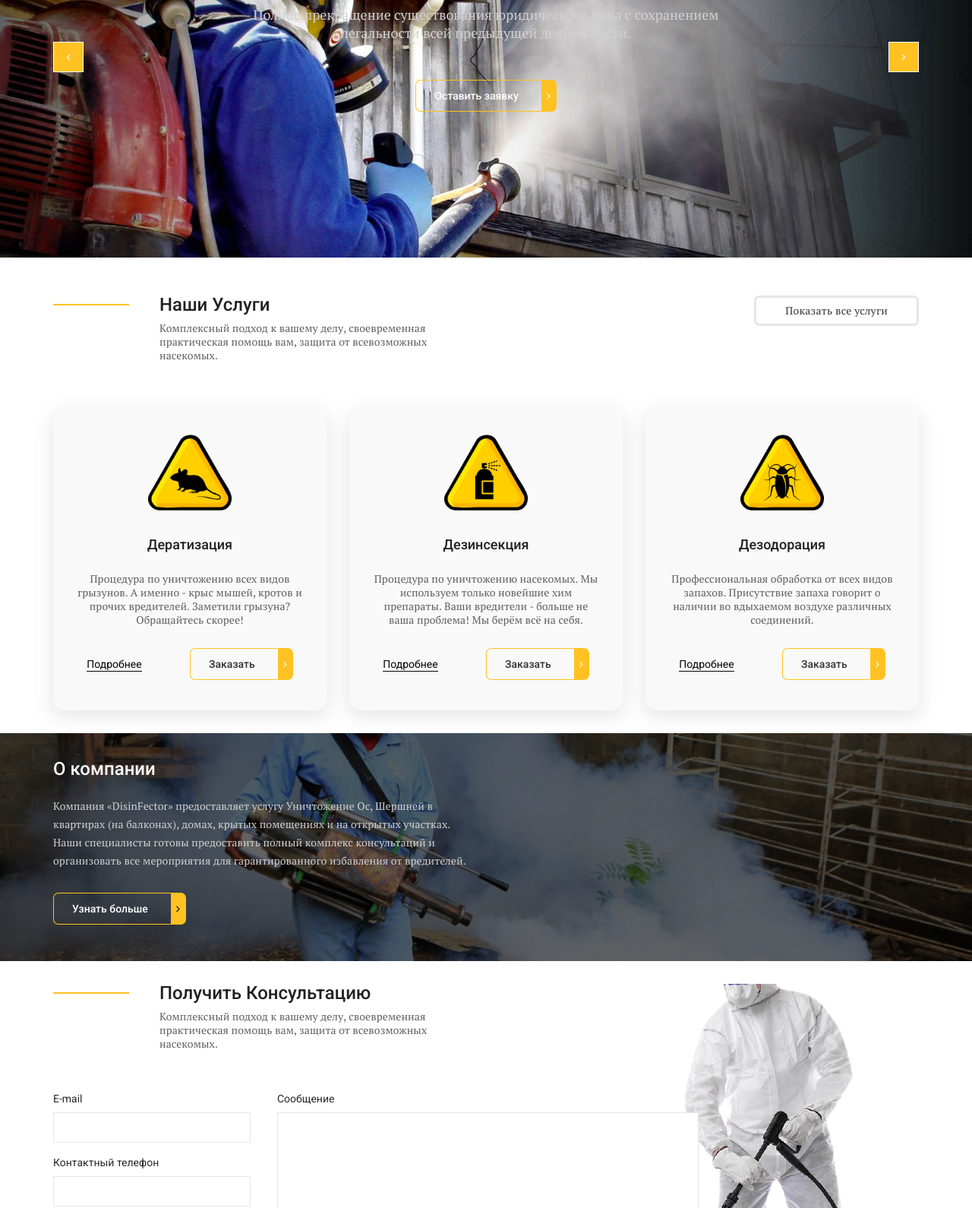
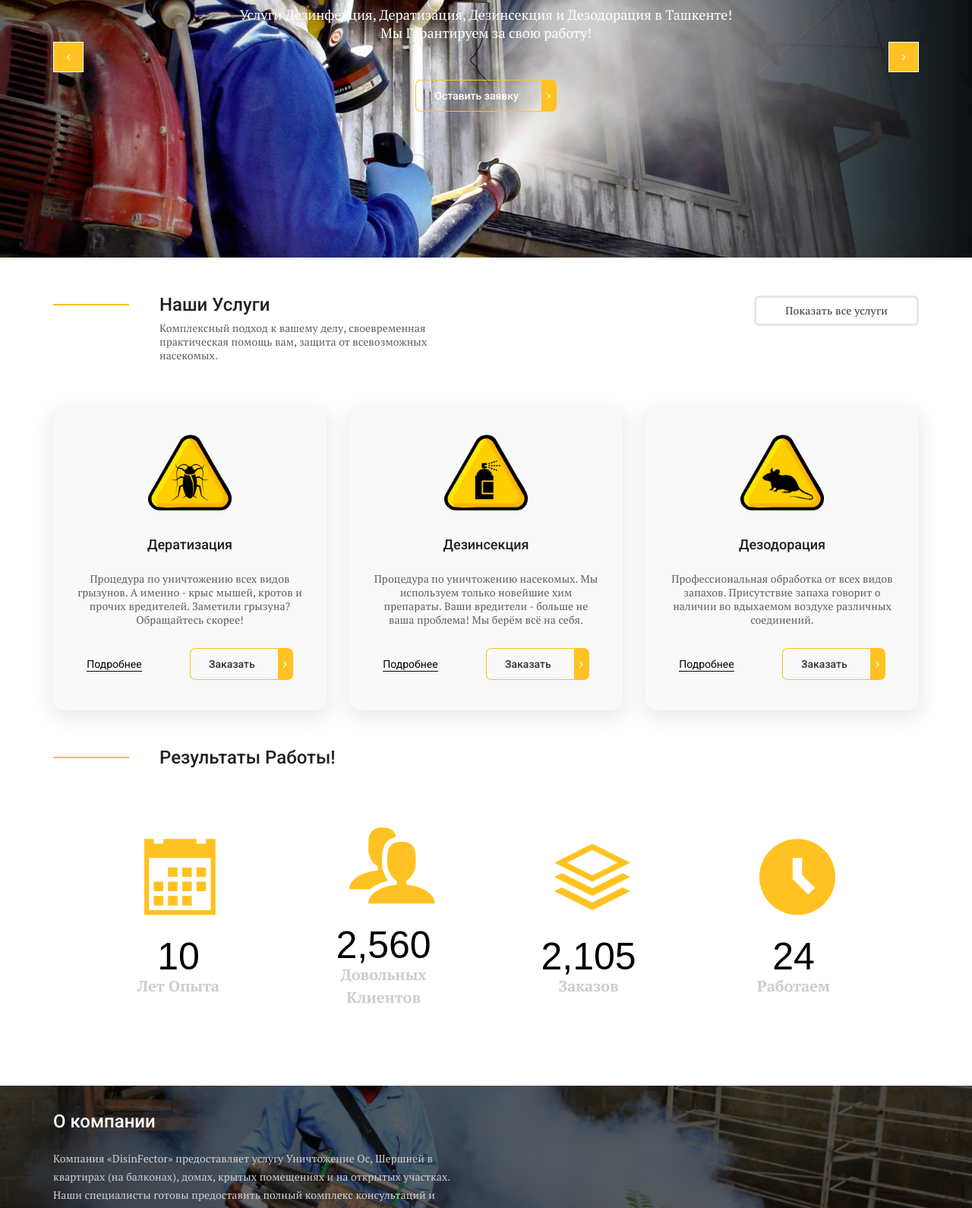
Before and after one commit to AS-Groop/dezinfiksiya, a plain HTML site: page index.html in a window 1280 px wide. Shown: the part 301-1891 px from the top of the page at 76% size. Drawn offline with nearby package versions, Linux system fonts and the light colour scheme; files whose address does not match are found by name.

Commit message:
resultat rabote bo'limi qo'shildi

```diff
--- /dev/null
+++ b/counter-style.css
@@ -0,0 +1,134 @@
+/* @import url('https://fonts.googleapis.com/css2?family=Poppins:wght@200;300;400;500;600;700&display=swap');*/
+/* *{
+  margin: 0;
+  padding: 0;
+  box-sizing: border-box;
+  font-family: 'Poppins', sans-serif;
+} */
+/*
+.section{
+  background: url("images/bg-1.jpg") no-repeat;
+  height: 100vh;
+  background-size: cover;
+  background-position: center;
+  background-attachment: fixed;
+}
+.wrapper{
+  padding: 20px 50px;
+}
+.wrapper .title{
+  font-size: 40px;
+  font-weight: 600;
+  margin-bottom: 10px;
+}
+.wrapper p{
+  text-align: justify;
+  padding-bottom: 20px;
+} */
+.counter__up{
+  /* background: url("./bugun/fon.jpg") no-repeat;
+  background-size: cover; */
+  /* background-attachment: fixed; */
+
+}
+.counter-up{
+  /* background: url("./bugun/fon.jpg") no-repeat; */
+  min-height: 50vh;
+  /* background-size: cover;
+  background-attachment: fixed; */
+  padding: 0 50px;
+  position: relative;
+  display: flex;
+  align-items: center;
+}
+.counter__up-title{
+    margin: 20px 0;
+}
+.counter-up .content{
+  z-index: 1;
+  position: relative;
+  display: flex;
+  width: 100%;
+  height: 100%;
+  flex-wrap: wrap;
+  align-items: center;
+  justify-content: space-between;
+}
+.counter-up .content .box{
+  border: 1px dashed rgba(255,255,255,0.6);
+  width: calc(25% - 30px);
+  border-radius: 5px;
+  display: flex;
+  align-items: center;
+  justify-content: space-evenly;
+  flex-direction: column;
+  padding: 20px;
+}
+.content .box .icon.clock::before{
+    content: '\e94f';
+}
+.content .box .icon.zakaz::before{
+    content: '\e92e';
+}
+.content .box .icon.users::before{
+    content: '\e972';
+}
+.content .box .icon::before{
+    content: '\e953';
+    position: absolute;
+    font-size: 100px;
+    top: 0;
+    display: block;
+    width: 100%;
+    left: 0;
+    color: #ffc222;
+    height: 100%;
+    align-items: center;
+    justify-content: center;
+    text-align: center;
+    font-family: 'icomoon';
+}
+.content .box .icon{
+    width: 90px;
+    height: 90px;
+    /* background-color: #ffc222; */
+    margin-bottom: 15px;
+    position: relative;
+}
+.content .box .counter{
+  font-size: 50px;
+  font-weight: 500;
+  /* color: #f2f2f2; */
+  color: #000;
+  font-family: sans-serif;
+}
+.content .box .text{
+  font-weight: 800;
+  font-size: 20px;
+  line-height: 30px;
+  margin-top: 15px;
+  color: #ccc;
+  text-align: center;
+}
+@media screen and (max-width: 1036px) {
+  .counter-up{
+    padding: 50px 50px 0 50px;
+  }
+  .counter-up .content .box{
+    width: calc(50% - 30px);
+    margin-bottom: 50px;
+  }
+}
+@media screen and (max-width: 580px) {
+  .counter-up .content .box{
+    width: 100%;
+  }
+}
+@media screen and (max-width: 500px) {
+  .wrapper{
+    padding: 20px;
+  }
+  .counter-up{
+    padding: 30px 20px 0 20px;
+  }
+}
--- a/css/style.css
+++ b/css/style.css
@@ -126,7 +126,7 @@ header{
   text-transform: uppercase;
   font-size: 30px;
   line-height: 36px;
-  color: #fff;
+  color: #f4f76e;
   font-weight: 500;
   letter-spacing: 1.5px;
   margin-bottom: 22px;
@@ -135,7 +135,7 @@ header{
 .slider__text{
   line-height: 24px;
   font-size: 18px;
-  color: #d3d2d2;
+  color: #fff;
   margin-bottom: 50px;
 }
 .default-btn{
@@ -211,14 +211,16 @@ header{
 }
 .services__title-box,
 .form__title-box,
-.news__title-box{
+.news__title-box,
+.counter__up-title{
   max-width: 520px;
   padding-left: 140px;
   position: relative;
 }
 .services__title-box:before,
 .form__title-box:before,
-.news__title-box:before{
+.news__title-box:before,
+.counter__up-title:before{
   content: "";
   position: absolute;
   width: 100px;
@@ -229,7 +231,8 @@ header{
 }
 .services__title,
 .form__title,
-.news__title{
+.news__title,
+.counter__up-title{
   font-size: 24px;
   font-weight: 500;
   line-height: 24px;
@@ -374,6 +377,7 @@ header{
   height: 40px;
   border: 1px solid #e6e6e6;
   padding: 0px 10px;
+  border-radius: 4px;
 }
 .form__box-inner select{
   outline: none;
@@ -387,6 +391,7 @@ header{
   height: 40px;
   border: 1px solid #e6e6e6;
   padding-left: 17px;
+  border-radius: 4px;
 }
 .form__box-inner .jq-selectbox__trigger-arrow:before{
   content: "\f105";
@@ -441,6 +446,7 @@ header{
   height: 208px;
   resize: none;
   margin-bottom: 40px;
+  border-radius: 15px;
 }
 .form__box-inner button{
   background-color: transparent;
@@ -586,6 +592,8 @@ header{
   font-family: 'Roboto', sans-serif;
   letter-spacing: 0.5px;
   margin-bottom: 15px;
+  display: flex;
+  align-items: center;
 }
 .news__slider-text{
   margin-bottom: 30px;
@@ -710,3 +718,20 @@ header{
   display: none;
   font-size: 28px;
 }
+
+
+
+
+
+
+
+
+
+.img-news{
+  display: inline-block;
+  max-width: 100px;
+  margin-right: 15px;
+}
+.img-news img{
+  width: 100%;
+}
--- a/index.html
+++ b/index.html
@@ -10,11 +10,14 @@
     rel="stylesheet">
   <link rel="stylesheet" href="css/normalize.css">
   <link rel="stylesheet" href="css/fonts.css">
+  <link rel="stylesheet" href="css/fonts2.css">
   <link rel="stylesheet" href="css/jquery.fancybox.min.css">
   <link rel="stylesheet" href="css/slick.css">
   <link rel="stylesheet" href="css/jquery.formstyler.css">
   <link rel="stylesheet" href="css/style.css">
   <link rel="stylesheet" href="css/media.css">
+  <!-- <title>Counter up Animation on Scroll | AS-Groop</title> -->
+  <link rel="stylesheet" href="./counter-style.css">
 </head>
 
 <body>
@@ -58,10 +61,10 @@
         <div class="slider__item">
           <div class="slider__item-content">
             <div class="slider__title">
-              КОМПЛЕКСНОЕ ЗАКРЫТИЕ ПРЕДПРИЯТИЯ
+              Disinfection Factor
             </div>
             <div class="slider__text">
-              Полное прекращение существования юридического лица с сохранением легальности всей предыдущей деятельности.
+              Услуги Дезинфекция, Дератизация, Дезинсекция и Дезодорация в Ташкенте! Мы Гарантируем за свою работу!
             </div>
             <a data-fancybox data-src="#modal" href="javascript:;" class="slider__btn default-btn">
               Оставить заявку
@@ -71,10 +74,10 @@
         <div class="slider__item">
           <div class="slider__item-content">
             <div class="slider__title">
-              КОМПЛЕКСНОЕ ЗАКРЫТИЕ ПРЕДПРИЯТИЯ
+              Disinfection Factor
             </div>
             <div class="slider__text">
-              Полное прекращение существования юридического лица с сохранением легальности всей предыдущей деятельности.
+              Услуги Дезинфекция, Дератизация, Дезинсекция и Дезодорация в Ташкенте! Мы Гарантируем за свою работу!
             </div>
             <a data-fancybox data-src="#modal" href="javascript:;" class="slider__btn default-btn">
               Оставить заявку
@@ -84,10 +87,10 @@
         <div class="slider__item">
           <div class="slider__item-content">
             <div class="slider__title">
-              КОМПЛЕКСНОЕ ЗАКРЫТИЕ ПРЕДПРИЯТИЯ
+              Disinfection Factor
             </div>
             <div class="slider__text">
-              Полное прекращение существования юридического лица с сохранением легальности всей предыдущей деятельности.
+              Услуги Дезинфекция, Дератизация, Дезинсекция и Дезодорация в Ташкенте! Мы Гарантируем за свою работу!
             </div>
             <a data-fancybox data-src="#modal" href="javascript:;" class="slider__btn default-btn">
               Оставить заявку
@@ -119,12 +122,13 @@
       </div>
       <div class="services__items">
         <div class="services__item">
-          <img src="bugun/таракан1.png" width="63px" alt="">
+          <img src="bugun/освежитель_13.png" width="63px" alt="">
           <div class="services__item-title">
             Дератизация
           </div>
           <div class="services__item-text">
-            Процедура по уничтожению всех видов грызунов. А именно - крыс мышей, кротов и прочих вредителей. Заметили грызуна? Обращайтесь скорее!
+            Процедура по уничтожению всех видов грызунов. А именно - крыс мышей, кротов и прочих вредителей. Заметили
+            грызуна? Обращайтесь скорее!
           </div>
           <div class="services__item-btn">
             <a class="services__item-link" href="#">Подробнее</a>
@@ -139,7 +143,8 @@
             Дезинсекция
           </div>
           <div class="services__item-text">
-            Процедура по уничтожению насекомых. Мы используем только новейшие хим препараты. Ваши вредители - больше не ваша проблема! Мы берём всё на себя.
+            Процедура по уничтожению насекомых. Мы используем только новейшие хим препараты. Ваши вредители - больше не
+            ваша проблема! Мы берём всё на себя.
           </div>
           <div class="services__item-btn">
             <a class="services__item-link" href="#">Подробнее</a>
@@ -149,18 +154,51 @@
           </div>
         </div>
         <div class="services__item">
-          <img src="bugun/освежитель_13.png" alt="">
+          <img src="bugun/таракан1.png" alt="">
           <div class="services__item-title">
             Дезодорация
           </div>
           <div class="services__item-text">
-            Профессиональная обработка от всех видов запахов. Присутствие запаха говорит о наличии во вдыхаемом воздухе различных соединений.
+            Профессиональная обработка от всех видов запахов. Присутствие запаха говорит о наличии во вдыхаемом воздухе
+            различных соединений.
           </div>
           <div class="services__item-btn">
             <a class="services__item-link" href="#">Подробнее</a>
             <a data-fancybox data-src="#modal" href="javascript:;" class="default-btn">
               Заказать
             </a>
+          </div>
+        </div>
+      </div>
+    </div>
+  </section>
+
+  <section class="counter__up">
+    <div class="container">
+      <div class="counter__up-title">
+        Результаты Работы!
+      </div>
+      <div class="counter-up">
+        <div class="content">
+          <div class="box">
+            <div class="icon"></div>
+            <div class="counter">10</div>
+            <div class="text">Лет Опыта</div>
+          </div>
+          <div class="box">
+            <div class="icon users"></div>
+            <div class="counter">2,560</div>
+            <div class="text">Довольных Клиентов</div>
+          </div>
+          <div class="box">
+            <div class="icon zakaz"></div>
+            <div class="counter">2,105</div>
+            <div class="text">Заказов</div>
+          </div>
+          <div class="box">
+            <div class="icon clock"></div>
+            <div class="counter">24</div>
+            <div class="text">Работаем</div>
           </div>
         </div>
       </div>
@@ -175,7 +213,9 @@
             О компании
           </div>
           <div class="about__text">
-          Компания «DisinFector» предоставляет услугу Уничтожение Ос, Шершней в квартирах (на балконах), домах, крытых помещениях и на открытых участках. Наши специалисты готовы предоставить полный комплекс консультаций и организовать все мероприятия для гарантированного избавления от вредителей.
+            Компания «DisinFector» предоставляет услугу Уничтожение Ос, Шершней в квартирах (на балконах), домах, крытых
+            помещениях и на открытых участках. Наши специалисты готовы предоставить полный комплекс консультаций и
+            организовать все мероприятия для гарантированного избавления от вредителей.
           </div>
           <a href="#" class="about__btn default-btn">
             Узнать больше
@@ -248,7 +288,8 @@
               Безопасность
             </div>
             <div class="advantages__text">
-            Борьба с носикомами наши специалисты осуществляет только с применением сертифицированных препаратов, а сама прибрежная территория дополнительно обрабатывается специальными биологическими веществами.
+              Борьба с носикомами наши специалисты осуществляет только с применением сертифицированных препаратов, а
+              сама прибрежная территория дополнительно обрабатывается специальными биологическими веществами.
             </div>
           </div>
           <div class="advantages-item">
@@ -257,7 +298,8 @@
               Гарантия Качества
             </div>
             <div class="advantages__text">
-            Благодаря тому, что наши специалисты применяют только современное оборудование, им удается добиться действительно высочайшего уровня качественности всей выполненной работы.
+              Благодаря тому, что наши специалисты применяют только современное оборудование, им удается добиться
+              действительно высочайшего уровня качественности всей выполненной работы.
             </div>
           </div>
           <div class="advantages-item">
@@ -266,7 +308,8 @@
               Оперативность
             </div>
             <div class="advantages__text">
-            Мы ценим и уважаем всех наших клиентов, именно поэтому команда специалистов выезжает на вызов незамедлительно, то есть сразу же после поступления звонка.
+              Мы ценим и уважаем всех наших клиентов, именно поэтому команда специалистов выезжает на вызов
+              незамедлительно, то есть сразу же после поступления звонка. <div class="num">1258</div>
             </div>
           </div>
         </div>
@@ -297,10 +340,19 @@
           <div class="news__slider-inner">
             <div class="news__slider-item">
               <div class="news__slider-title">
+                <div class="img-news">
+                  <img src="./bugun/komar-300x300.png" alt="">
+                </div>
                 Уничтожение Комаров И Мух
               </div>
-              <div class="news__slider-text">Уничтожение комаров и мух – это специальная услуга компании «DisinFector», которая направлена на создание максимально комфортных условий для жизни человека и безопасных для его здоровья.
-              <br>Весной и летом уничтожение таких насекомых должно проводиться планово, с применением эффективных методов борьбы с комарами. В любой ситуации лучше доверить осуществление данной процедуры профессионалам. Ведь они с этой работой справятся не только правильно, оперативно и эффективно, но и безопасно для окружающих. Специалисты компании «DesinFector» окажут консультации и организуют полный комплекс мероприятий по доступной стоимости и максимально качественно.
+              <div class="news__slider-text">Уничтожение комаров и мух – это специальная услуга компании «DisinFector»,
+                которая направлена на создание максимально комфортных условий для жизни человека и безопасных для его
+                здоровья.
+                <br>Весной и летом уничтожение таких насекомых должно проводиться планово, с применением эффективных
+                методов борьбы с комарами. В любой ситуации лучше доверить осуществление данной процедуры
+                профессионалам. Ведь они с этой работой справятся не только правильно, оперативно и эффективно, но и
+                безопасно для окружающих. Специалисты компании «DesinFector» окажут консультации и организуют полный
+                комплекс мероприятий по доступной стоимости и максимально качественно.
               </div>
               <div class="news__slider-author">
 
@@ -308,10 +360,16 @@
             </div>
             <div class="news__slider-item">
               <div class="news__slider-title">
+                <div class="img-news">
+                  <img src="./bugun/klopa-300x300.png" alt="">
+                </div>
                 Уничтожение Клопов
               </div>
-              <div class="news__slider-text">Борьба с клопами является достаточно сложной задачей, однако специалисты компании «DisinFector» готовы решить ее оперативно, качественно и безопасно.
-              <br>Если Вы заботитесь о своем здоровье и здоровье своих близких, если Вы на 100% хотите быть уверены, что избавитесь от проблемы, компания «DisinFector» предлагает Вам услугу Уничтожение клопов. Доверьте свои проблемы профессионалам.
+              <div class="news__slider-text">Борьба с клопами является достаточно сложной задачей, однако специалисты
+                компании «DisinFector» готовы решить ее оперативно, качественно и безопасно.
+                <br>Если Вы заботитесь о своем здоровье и здоровье своих близких, если Вы на 100% хотите быть уверены,
+                что избавитесь от проблемы, компания «DisinFector» предлагает Вам услугу Уничтожение клопов. Доверьте
+                свои проблемы профессионалам.
               </div>
               <div class="news__slider-author">
 
@@ -319,12 +377,19 @@
             </div>
             <div class="news__slider-item">
               <div class="news__slider-title">
+                <div class="img-news">
+                  <img src="./bugun/krisa.png" alt="">
+                </div>
                 Уничтожение Грызунов
               </div>
               <div class="news__slider-text">
-                В жилых и производственных объектах, торговых, деловых и развлекательных центрах, на предприятиях общественного питания и в ЛПУ, на объектах транспортной инфраструктуры, на сельскохозяйственных территориях, зерно- и овощехранилищах появление крыс или мышей крайне неприятная проблема.
+                В жилых и производственных объектах, торговых, деловых и развлекательных центрах, на предприятиях
+                общественного питания и в ЛПУ, на объектах транспортной инфраструктуры, на сельскохозяйственных
+                территориях, зерно- и овощехранилищах появление крыс или мышей крайне неприятная проблема.
                 <br>Основными видами вреда, наносимого такими грызунами как крысы являются:<br>
-                Порча продовольствия и товаров. Нарушение коммуникационных и электрических сетей. Распространение инфекционных заболеваний, некоторые из которых смертельно опасны для человека. Грызуны способны переносить чуму, туляремию, бешенство, лептоспироз, содоку и др.
+                Порча продовольствия и товаров. Нарушение коммуникационных и электрических сетей. Распространение
+                инфекционных заболеваний, некоторые из которых смертельно опасны для человека. Грызуны способны
+                переносить чуму, туляремию, бешенство, лептоспироз, содоку и др.
               </div>
               <div class="news__slider-author">
 
@@ -383,7 +448,9 @@
             </ul>
           </div>
           <div class="footer__map">
-            <iframe height="250px" src="https://www.google.com/maps/embed?pb=!1m18!1m12!1m3!1d2540.124391996489!2d30.364922015731644!3d50.457408279476354!2m3!1f0!2f0!3f0!3m2!1i1024!2i768!4f13.1!3m3!1m2!1s0x40d4cc919501b4ef%3A0x71a476f68f4c8246!2z0YPQuy4g0KTQtdC-0LTQvtGA0Ysg0J_Rg9GI0LjQvdC-0LksIDEzLCDQmtC40LXQsiwgMDIwMDA!5e0!3m2!1sru!2sua!4v1555013165886!5m2!1sru!2sua" frameborder="0" style="border:0" allowfullscreen></iframe>
+            <iframe height="250px"
+              src="https://www.google.com/maps/embed?pb=!1m18!1m12!1m3!1d2540.124391996489!2d30.364922015731644!3d50.457408279476354!2m3!1f0!2f0!3f0!3m2!1i1024!2i768!4f13.1!3m3!1m2!1s0x40d4cc919501b4ef%3A0x71a476f68f4c8246!2z0YPQuy4g0KTQtdC-0LTQvtGA0Ysg0J_Rg9GI0LjQvdC-0LksIDEzLCDQmtC40LXQsiwgMDIwMDA!5e0!3m2!1sru!2sua!4v1555013165886!5m2!1sru!2sua"
+              frameborder="0" style="border:0" allowfullscreen></iframe>
           </div>
         </div>
       </div>
@@ -410,6 +477,19 @@
   <script src="js/slick.min.js"></script>
   <script src="js/jquery.formstyler.min.js"></script>
   <script src="js/main.js"></script>
+  <!-- <title>Counter up Animation on Scroll | AS-Groop</title> -->
+    <script src="https://cdnjs.cloudflare.com/ajax/libs/waypoints/4.0.1/jquery.waypoints.min.js"></script>
+    <script src="https://cdnjs.cloudflare.com/ajax/libs/Counter-Up/1.0.0/jquery.counterup.min.js"></script>
+
+    <script>
+      $(document).ready(function(){
+        $('.counter').counterUp({
+          delay: 10,
+          time: 1200
+        });
+      });
+      </script>
+
 
 </body>
 
--- a/js/main.js
+++ b/js/main.js
@@ -5,7 +5,7 @@ $(function(){
     prevArrow: '<button type="button" class="slick-btn slick-prev"></button>',
     infinite: true,
     autoplay:true,
-    autoplaySpeed:4000,
+    autoplaySpeed:3000,
   });
 
   $('select').styler();
```
Also changed, not shown: css/fonts2.css (added, +39 -0 lines), fonts2/icomoon.svg (added), fonts2/icomoon.ttf (added), fonts2/icomoon.woff (added), 1 other file. Lines whose indentation alone changed are shown as unchanged.
